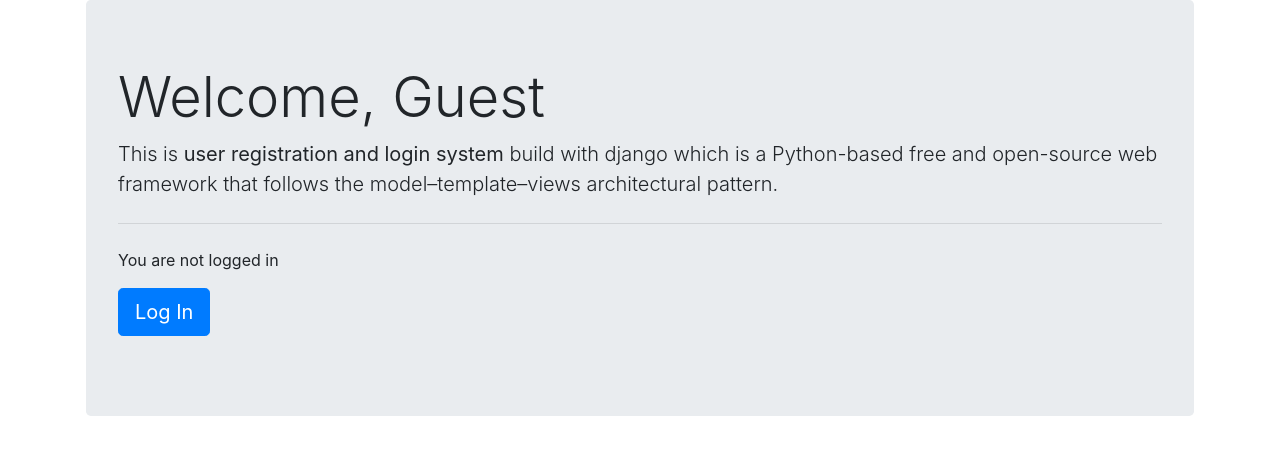
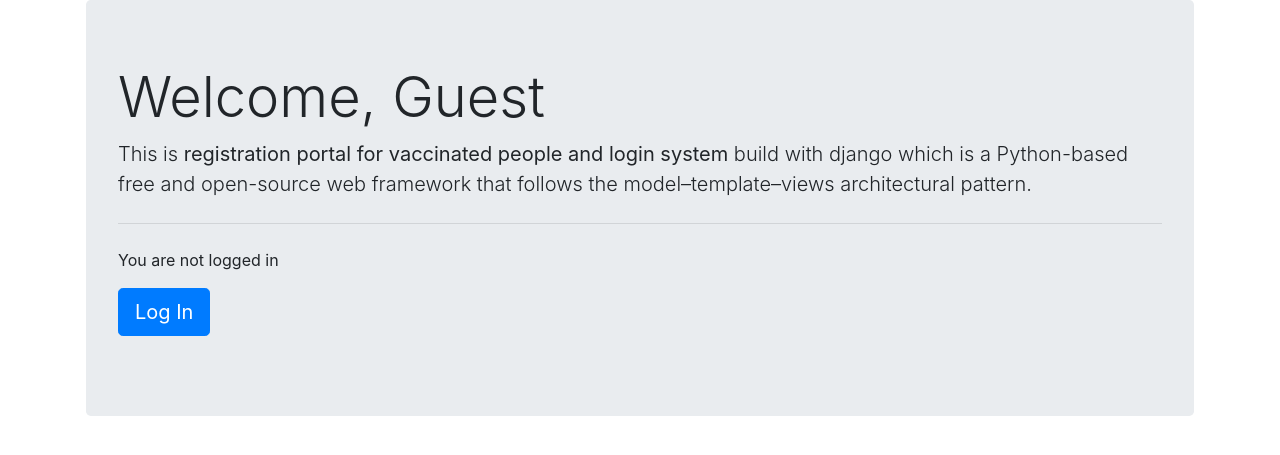
Before and after one commit to AkshaySRajguru/vaccinationportal, a Django app: page / in a window 1280 px wide. Shown: the part 88-543 px from the top of the page. Run offline with Django 3.2, Linux system fonts and the light colour scheme; some libraries are stand-ins or nearby versions.

Commit message:
intro change for vaccination portal

```diff
--- a/portal/templates/home.html
+++ b/portal/templates/home.html
@@ -6,7 +6,7 @@
     <div class="jumbotron">
         <h1 class="display-4">Welcome, {{user.username|default:'Guest'}}</h1>
         <p class="lead">
-            This is <b>user registration and login system</b> build with django which is
+            This is <b>registration portal for vaccinated people and login system</b> build with django which is
             a Python-based free and open-source web framework that follows the model–template–views architectural pattern.
         </p>
         <hr class="my-4">
```
